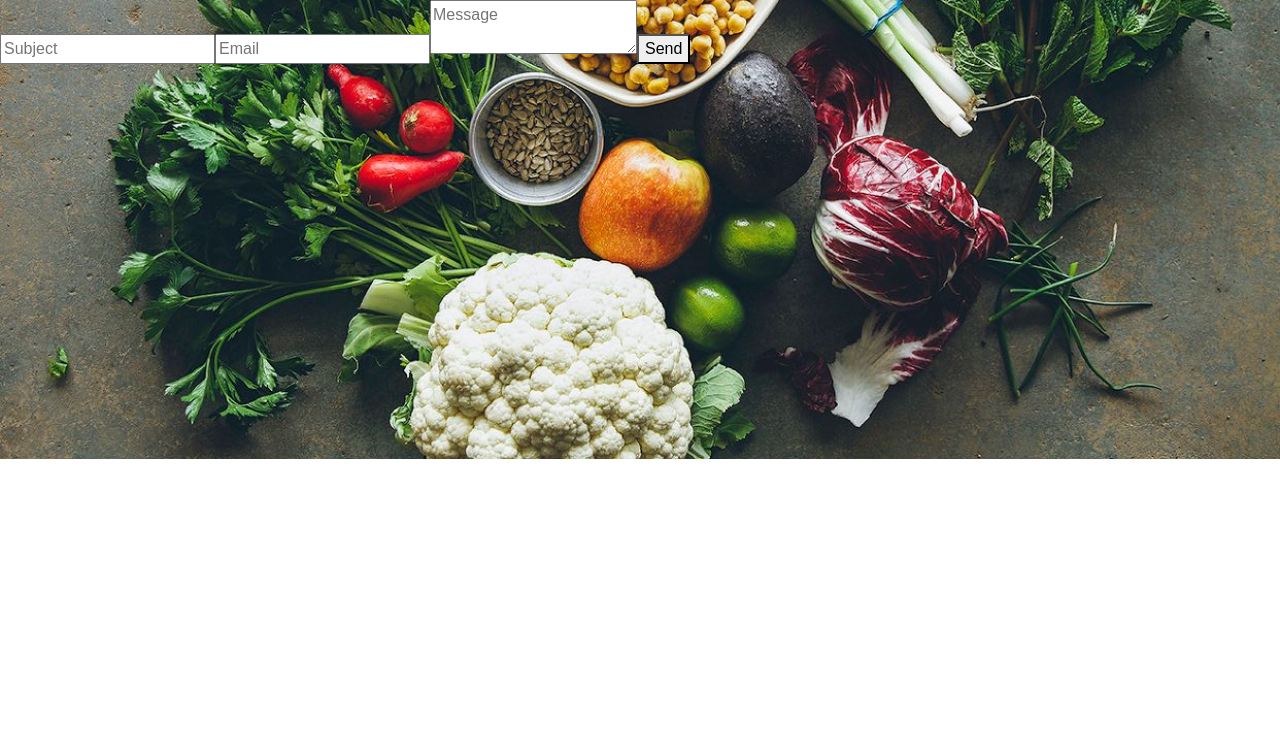
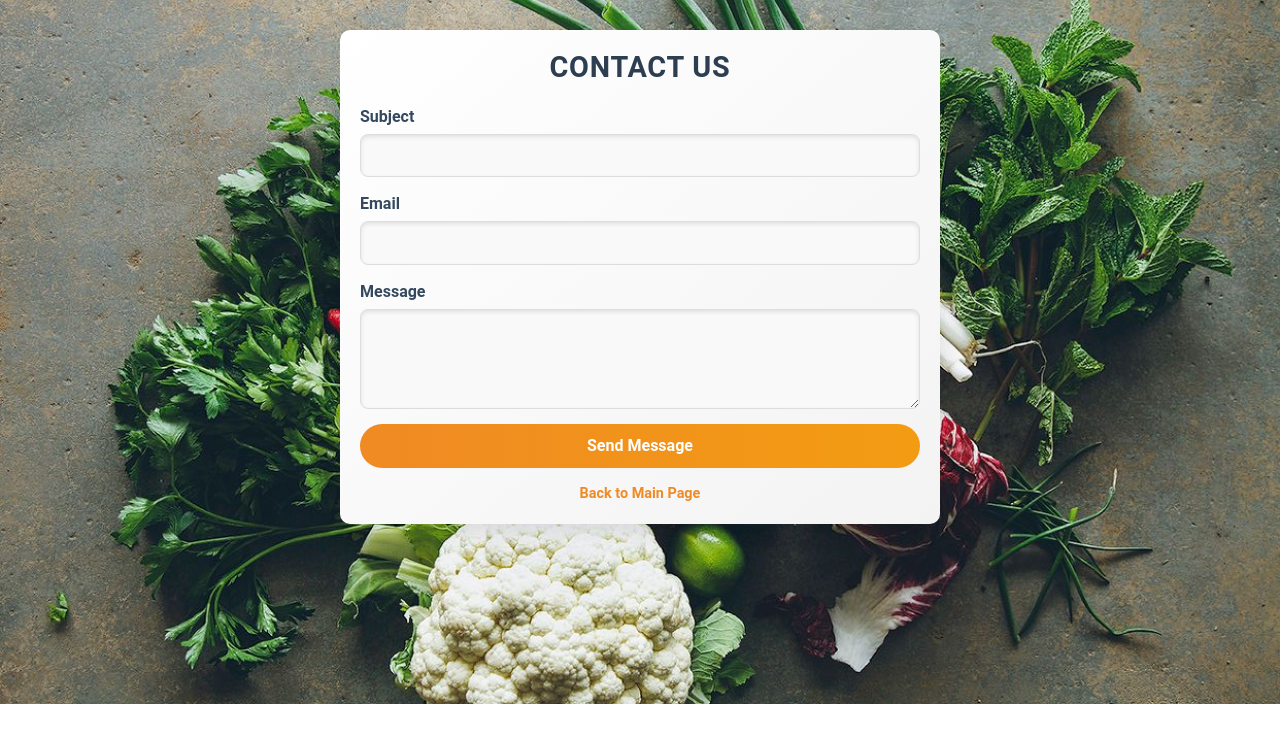
Before and after one commit to garibguluzada/recipe-management, a React (Vite) app: page /contact in a window 1280 px wide. Shown: the top 742 px of the page. Built offline with nearby package versions, Linux system fonts and the light colour scheme.

Commit message:
ContactPage added

```diff
--- a/db.json
+++ b/db.json
@@ -40,5 +40,6 @@
       "difficulty": "Easy",
       "image": "https://therecipecritic.com/wp-content/uploads/2019/08/vegetable_stir_fry.jpg"
     }
-  ]
+  ],
+  "messages": []
 }
--- a/package.json
+++ b/package.json
@@ -8,7 +8,8 @@
     "build": "vite build",
     "lint": "eslint .",
     "preview": "vite preview",
-    "serve-json": "json-server --watch db.json"
+    "serve-json": "json-server --watch db.json",
+    "start": "concurrently \"npm run dev\" \"npm run serve-json\""
   },
   "dependencies": {
     "bootstrap": "^5.3.3",
@@ -30,6 +31,6 @@
     "eslint-plugin-react-refresh": "^0.4.14",
     "globals": "^15.12.0",
     "json-server": "^1.0.0-beta.3",
-    "vite": "^6.0.5"
+    "vite": "^6.0.6"
   }
 }
--- a/src/App.css
+++ b/src/App.css
@@ -0,0 +1,30 @@
+/* src/App.css or your contact page-specific stylesheet */
+form {
+    display: flex;
+    flex-direction: column;
+    width: 300px;
+    margin: 0 auto;
+  }
+
+  form div {
+    margin-bottom: 1rem;
+  }
+
+  form input,
+  form textarea {
+    width: 100%;
+    padding: 0.5rem;
+    margin-top: 0.3rem;
+  }
+
+  button {
+    padding: 0.7rem;
+    background-color: #4CAF50;
+    color: white;
+    border: none;
+    cursor: pointer;
+  }
+
+  button:hover {
+    background-color: #45a049;
+  }
--- a/src/components/ContactPage.jsx
+++ b/src/components/ContactPage.jsx
@@ -1,32 +1,108 @@
 import React, { useState } from "react";
+import { Link } from "react-router-dom"; // Import Link for navigation
+import "./contactpage.css"; // Import the CSS file for styling
 
-function ContactPage() {
-  const [formState, setFormState] = useState({ subject: "", email: "", content: "" });
+const ContactPage = () => {
+  const [subject, setSubject] = useState("");
+  const [email, setEmail] = useState("");
+  const [message, setMessage] = useState("");
+  const [isLoading, setIsLoading] = useState(false); // Loading state for better UX
 
-  const handleSubmit = (e) => {
+  const handleSubmit = async (e) => {
     e.preventDefault();
-    fetch("http://localhost:3000/messages", {
-      method: "POST",
-      headers: { "Content-Type": "application/json" },
-      body: JSON.stringify(formState),
-    })
-      .then(() => alert("Message sent!"))
-      .catch((err) => console.error("Failed to send message:", err));
-  };
 
-  const handleChange = (e) => {
-    const { name, value } = e.target;
-    setFormState({ ...formState, [name]: value });
+    // Simple validation (you can enhance this as needed)
+    if (!email.includes("@")) {
+      alert("Please enter a valid email address.");
+      return;
+    }
+
+    const contactMessage = {
+      subject,
+      email,
+      message,
+    };
+
+    setIsLoading(true); // Set loading state to true while sending the message
+
+    try {
+      const response = await fetch("http://localhost:3000/messages", {
+        method: "POST",
+        headers: {
+          "Content-Type": "application/json",
+        },
+        body: JSON.stringify(contactMessage),
+      });
+
+      if (!response.ok) {
+        throw new Error(`HTTP error! status: ${response.status}`);
+      }
+
+      // Notify user of success
+      alert("Message sent successfully!");
+
+      // Reset the form fields
+      setSubject("");
+      setEmail("");
+      setMessage("");
+    } catch (error) {
+      console.error("Error sending message:", error);
+      alert("Failed to send the message. Please try again.");
+    } finally {
+      setIsLoading(false); // Reset loading state
+    }
   };
 
   return (
-    <form onSubmit={handleSubmit}>
-      <input name="subject" placeholder="Subject" onChange={handleChange} required />
-      <input name="email" placeholder="Email" type="email" onChange={handleChange} required />
-      <textarea name="content" placeholder="Message" onChange={handleChange} required />
-      <button type="submit">Send</button>
-    </form>
+    <div className="contact-container">
+      <h1 className="contact-title">Contact Us</h1>
+      <form className="contact-form" onSubmit={handleSubmit}>
+        <div className="form-group">
+          <label htmlFor="subject">Subject</label>
+          <input
+            type="text"
+            id="subject"
+            className="form-input"
+            value={subject}
+            onChange={(e) => setSubject(e.target.value)}
+            required
+          />
+        </div>
+        <div className="form-group">
+          <label htmlFor="email">Email</label>
+          <input
+            type="email"
+            id="email"
+            className="form-input"
+            value={email}
+            onChange={(e) => setEmail(e.target.value)}
+            required
+          />
+        </div>
+        <div className="form-group">
+          <label htmlFor="message">Message</label>
+          <textarea
+            id="message"
+            className="form-textarea"
+            value={message}
+            onChange={(e) => setMessage(e.target.value)}
+            required
+          />
+        </div>
+        <button
+          type="submit"
+          className={`form-button ${isLoading ? "loading" : ""}`}
+          disabled={isLoading}
+        >
+          {isLoading ? "Sending..." : "Send Message"}
+        </button>
+      </form>
+
+      <Link to="/" className="back-link">
+        Back to Main Page
+      </Link>
+    </div>
   );
-}
+};
 
 export default ContactPage;
--- a/src/components/MainPage.jsx
+++ b/src/components/MainPage.jsx
@@ -2,7 +2,7 @@ import React, { useEffect, useState } from "react";
 import Slider from "react-slick";
 import "slick-carousel/slick/slick.css";
 import "slick-carousel/slick/slick-theme.css";
-import { Link } from "react-router-dom";
+import { Link } from "react-router-dom"; // Ensure Link is imported
 import "../MainPage.css";
 
 function MainPage() {
@@ -23,7 +23,6 @@ function MainPage() {
         setLoading(false);
       });
   }, []);
-
 
   const sliderSettings = {
     dots: true,
@@ -50,6 +49,10 @@ function MainPage() {
         <p>Welcome to World of Delicious Recipes!</p>
         <Link to="/recipes">
           <button className="button">Explore Recipes</button>
+        </Link>
+        {/* Add the link to Contact Page */}
+        <Link to="/contact">
+          <button className="button">Contact Us</button>
         </Link>
       </div>
 
--- /dev/null
+++ b/src/components/contactpage.css
@@ -0,0 +1,124 @@
+/* General styling for the contact page */
+.contact-container {
+  max-width: 600px;
+  margin: 30px auto;
+  padding: 20px;
+  background: linear-gradient(to bottom right, #ffffff, #f3f3f3);
+  border-radius: 10px;
+  box-shadow: 0 6px 20px rgba(0, 0, 0, 0.1);
+  font-family: "Roboto", sans-serif;
+}
+
+.contact-title {
+  text-align: center;
+  color: #2c3e50;
+  margin-bottom: 20px;
+  font-size: 1.8rem;
+  font-weight: bold;
+  text-transform: uppercase;
+  letter-spacing: 0.8px;
+}
+
+.contact-form {
+  display: flex;
+  flex-direction: column;
+  gap: 15px;
+}
+
+.form-group {
+  display: flex;
+  flex-direction: column;
+}
+
+label {
+  font-size: 1rem;
+  font-weight: 600;
+  margin-bottom: 5px;
+  color: #34495e;
+}
+
+.form-input,
+.form-textarea {
+  width: 100%;
+  padding: 10px;
+  border: 1px solid #ddd;
+  border-radius: 8px;
+  font-size: 0.9rem;
+  background: #f9f9f9;
+  box-shadow: inset 0 2px 4px rgba(0, 0, 0, 0.1);
+  transition: all 0.3s ease;
+}
+
+.form-input:focus,
+.form-textarea:focus {
+  background: #ffffff;
+  outline: none;
+  box-shadow: 0 0 5px #f08a24;
+  border: 1px solid #f08a24;
+}
+
+.form-textarea {
+  min-height: 100px;
+  resize: vertical;
+}
+
+/* Button styling */
+.form-button {
+  padding: 10px;
+  font-size: 1rem;
+  font-weight: 600;
+  color: #ffffff;
+  background: linear-gradient(to right, #f08a24, #f39c12);
+  border: none;
+  border-radius: 25px;
+  cursor: pointer;
+  transition: all 0.3s ease;
+}
+
+.form-button:hover {
+  background: linear-gradient(to right, #f39c12, #f08a24);
+  transform: translateY(-1px);
+  box-shadow: 0 5px 10px rgba(0, 0, 0, 0.15);
+}
+
+.form-button:disabled {
+  background: #bdc3c7;
+  cursor: not-allowed;
+  box-shadow: none;
+}
+
+.back-link {
+  display: block;
+  margin-top: 15px;
+  text-align: center;
+  color: #f08a24;
+  font-size: 0.9rem;
+  font-weight: 600;
+  text-decoration: none;
+  transition: all 0.3s ease;
+}
+
+.back-link:hover {
+  color: #f39c12;
+  text-decoration: underline;
+}
+
+/* Responsive design for smaller screens */
+@media (max-width: 768px) {
+  .contact-container {
+    padding: 15px;
+  }
+
+  .contact-title {
+    font-size: 1.5rem;
+  }
+
+  .form-button {
+    font-size: 0.9rem;
+    padding: 8px;
+  }
+
+  label {
+    font-size: 0.9rem;
+  }
+}
```
Also changed, not shown: src/components/NavBar.jsx (added), 1 other file (tests, documents, lock files or other folders).
